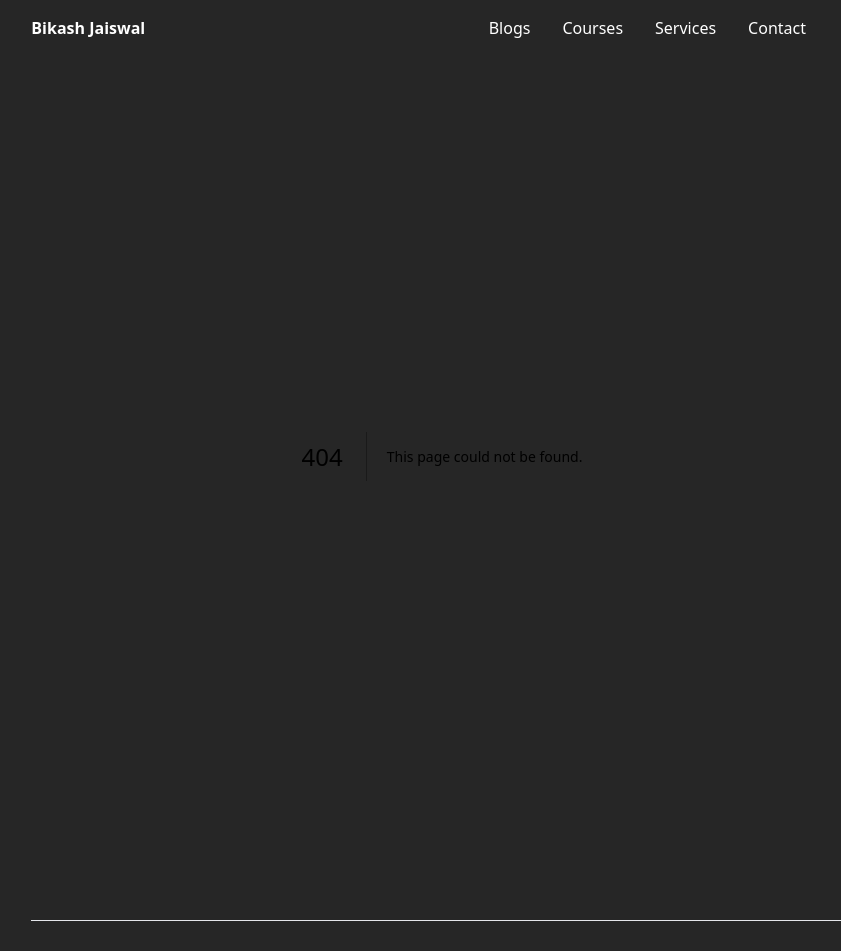
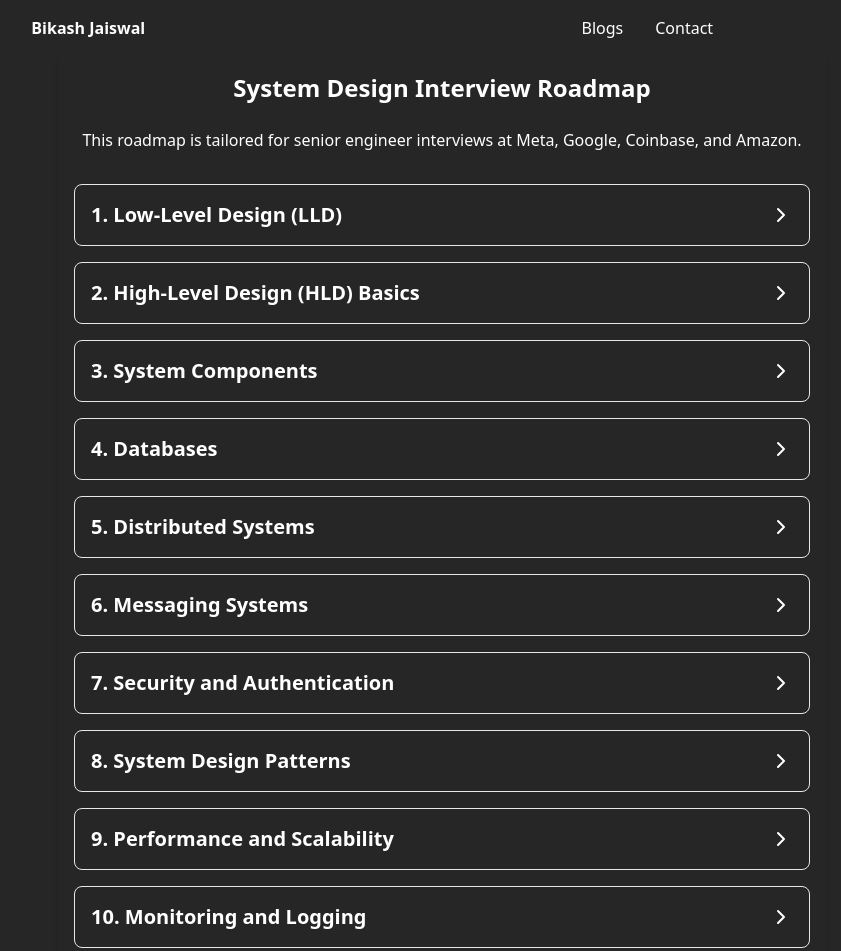
Before and after one commit to bikash-jaiswal/bikash-jaiswal.github.io, a Next.js app: page /courses/system-design in a window 1280 px wide. Before the commit this address had no page. Shown: the top 951 px of the page, without its empty margins (198-1039 px from the left). Built offline with nearby package versions, Linux system fonts and the light colour scheme.

Commit message:
commented services and course

```diff
--- a/app/Component/Header.jsx
+++ b/app/Component/Header.jsx
@@ -22,12 +22,12 @@ const Navbar = () => {
           <Link href="/blog" className="text-white">
             Blogs
           </Link>
-          <Link href="/courses" className="text-white">
+          {/* <Link href="/courses" className="text-white">
             Courses
           </Link>
           <Link href="/services" className="text-white">
             Services
-          </Link>
+          </Link> */}
           <Link href="/contacts" className="text-white">
             Contact
           </Link>
@@ -64,9 +64,9 @@ const Navbar = () => {
           <Link href="/blog" className="block py-2 text-white-800" onClick={handleToggleMenu}>
             Blogs
           </Link>
-          <Link href="/services" className="block py-2 text-white-800" onClick={handleToggleMenu}>
+          {/* <Link href="/services" className="block py-2 text-white-800" onClick={handleToggleMenu}>
             Services
-          </Link>
+          </Link> */}
           <Link href="/contacts" className="block py-2 text-white-800" onClick={handleToggleMenu}>
             Contact
           </Link>
--- a/app/Component/whoamI.jsx
+++ b/app/Component/whoamI.jsx
@@ -10,8 +10,7 @@ const IntroWithImage = () => {
       <div className="flex-1">
         <h2 className="text-2xl mb-4">Hey, I&apos;m Bikash</h2>
         <p className="text-md sm:text-sm md:text-xl">
-          Welcome to my Digital Realm. I&apos;m a Software developer, Entrepreneur,
-          author, and content creator living in Canada. And here, I share what
+          Welcome to my Digital Realm. I&apos;m a Software developer, Entrepreneur, Investor, author, and content creator living in Canada. And here, I share what
           I&apos;ve been working on recently and things I learned along the way.
         </p>
       </div>
--- a/app/courses/page.jsx
+++ b/app/courses/page.jsx
@@ -15,6 +15,15 @@ const CoursesPage = () => (
           height={500}
         />
         </Link>
+         <Link href="/courses/system-design">
+        <Image
+          src="/images/blind-75.jpg"
+          alt="System Design"
+          className="rounded-md"
+          width={500}
+          height={500}
+        />
+        </Link>
       </div>
     </div>
   </div>
--- /dev/null
+++ b/app/courses/system-design/page.jsx
@@ -0,0 +1,260 @@
+"use client"
+import React from "react";
+import { CheckSquare, Square, ChevronDown, ChevronRight } from "lucide-react";
+
+const SystemDesignRoadmap = () => {
+  const [expandSection, setExpandSection] = React.useState({});
+
+  const toggleSection = (section) => {
+    setExpandSection((prevState) => ({
+      ...prevState,
+      [section]: !prevState[section],
+    }));
+  };
+
+  const sections = [
+    {
+      title: "1. Low-Level Design (LLD)",
+      items: [
+        {
+          label: "Object-Oriented Programming",
+          subItems: [
+            "Classes, Objects, Encapsulation, Inheritance, Abstraction, Polymorphism",
+            "Operator overloading, Association, Aggregation, Composition",
+          ],
+        },
+        {
+          label: "UML Diagrams",
+          subItems: [
+            "Class Diagrams",
+            "Object Diagrams",
+            "Activity Diagrams",
+            "Sequence Diagrams",
+            "State Diagrams",
+          ],
+        },
+        {
+          label: "Design Principles",
+          subItems: [
+            "SOLID Principles",
+            "DRY and KISS Principles",
+            "GRASP Principles",
+          ],
+        },
+        {
+          label: "Design Patterns",
+          subItems: [
+            "Creational: Singleton, Factory, Abstract Factory",
+            "Structural: Adapter, Bridge, Composite, Proxy",
+            "Behavioral: Observer, Strategy, Command, Iterator, Template Method",
+          ],
+        },
+      ],
+    },
+    {
+      title: "2. High-Level Design (HLD) Basics",
+      items: [
+        { label: "Client-Server Architecture" },
+        { label: "Network Protocols (TCP/IP, HTTP/HTTPS, WebSocket)" },
+        { label: "API Design (REST, GraphQL, gRPC)" },
+        { label: "Microservices Architecture" },
+      ],
+    },
+    {
+      title: "3. System Components",
+      items: [
+        {
+          label: "Domain Name System (DNS)",
+          subItems: [
+            "Request Routing",
+            "DNS Caching",
+            "Route53 (AWS-specific)",
+          ],
+        },
+        {
+          label: "Load Balancers",
+          subItems: [
+            "Types of Load Balancers",
+            "Load Balancing Algorithms",
+            "Scaling Load Balancers",
+          ],
+        },
+        {
+          label: "Caching",
+          subItems: [
+            "Cache Types (Browser, CDN, Application, Database)",
+            "Caching Strategies",
+            "Cache Invalidation",
+            "Cache Eviction Policies",
+          ],
+        },
+        { label: "Content Delivery Networks (CDN)" },
+      ],
+    },
+    {
+      title: "4. Databases",
+      items: [
+        {
+          label: "Database Types",
+          subItems: [
+            "Relational Databases",
+            "NoSQL Databases (Document, Key-Value, Column-family, Graph)",
+            "NewSQL Databases",
+          ],
+        },
+        {
+          label: "Database Concepts",
+          subItems: [
+            "ACID Properties",
+            "CAP Theorem",
+            "Database Indexing (B-Tree, B+ Tree)",
+            "Transactions and Isolation Levels",
+          ],
+        },
+        {
+          label: "Database Scaling",
+          subItems: [
+            "Database Replication (Master-Slave, Multi-Leader, Leaderless)",
+            "Database Sharding",
+            "Consistent Hashing",
+          ],
+        },
+      ],
+    },
+    {
+      title: "5. Distributed Systems",
+      items: [
+        { label: "Consistency Models" },
+        { label: "Consensus Algorithms (Paxos, Raft)" },
+        { label: "Gossip Protocol" },
+        { label: "Leader Election" },
+        { label: "Distributed Transactions" },
+        { label: "Partition Tolerance" },
+      ],
+    },
+    {
+      title: "6. Messaging Systems",
+      items: [
+        { label: "Message Queues" },
+        { label: "Publish-Subscribe Model" },
+        { label: "Apache Kafka" },
+        { label: "RabbitMQ" },
+      ],
+    },
+    {
+      title: "7. Security and Authentication",
+      items: [
+        { label: "Encryption (Symmetric and Asymmetric)" },
+        { label: "Hashing and Salting" },
+        { label: "OAuth and OpenID Connect" },
+        { label: "JSON Web Tokens (JWT)" },
+        { label: "SSL/TLS" },
+      ],
+    },
+    {
+      title: "8. System Design Patterns",
+      items: [
+        { label: "Circuit Breaker Pattern" },
+        { label: "Bulkhead Pattern" },
+        { label: "Sidecar Pattern" },
+        { label: "CQRS (Command Query Responsibility Segregation)" },
+        { label: "Event Sourcing" },
+        { label: "Saga Pattern" },
+      ],
+    },
+    {
+      title: "9. Performance and Scalability",
+      items: [
+        { label: "Vertical Scaling" },
+        { label: "Horizontal Scaling" },
+        { label: "Performance Metrics (Latency, Throughput, Availability)" },
+        { label: "Load Testing and Stress Testing" },
+        { label: "Rate Limiting and Throttling" },
+      ],
+    },
+    {
+      title: "10. Monitoring and Logging",
+      items: [
+        { label: "Monitoring Tools and Techniques" },
+        { label: "Logging and Log Aggregation" },
+        { label: "Alerting Systems" },
+        { label: "Metrics and KPIs" },
+      ],
+    },
+    {
+      title: "11. Design and Development Methodologies",
+      items: [
+        { label: "Agile Methodologies" },
+        { label: "DevOps Practices" },
+        { label: "CI/CD Pipelines" },
+        { label: "Test-Driven Development (TDD)" },
+      ],
+    },
+    {
+      title: "12. Cloud Computing",
+      items: [
+        { label: "Cloud Service Models (IaaS, PaaS, SaaS)" },
+        { label: "Deployment Models (Public, Private, Hybrid)" },
+        { label: "Serverless Computing" },
+        { label: "Cloud Storage Solutions" },
+      ],
+    },
+    {
+      title: "13. Infrastructure as Code (IaC)",
+      items: [
+        { label: "Terraform" },
+        { label: "AWS CloudFormation" },
+        { label: "Ansible" },
+        { label: "Chef and Puppet" },
+      ],
+    },
+  ];
+
+  return (
+    <div className="max-w-3xl mx-auto p-4 bg-dark shadow-md rounded-md">
+      <h1 className="text-2xl font-bold text-center mb-6">System Design Interview Roadmap</h1>
+      <p className="text-center mb-8">
+        This roadmap is tailored for senior engineer interviews at Meta, Google, Coinbase, and Amazon.
+      </p>
+
+      {sections.map((section, index) => (
+        <div key={index} className="mb-4 border border-gray-200 rounded-lg">
+          <div
+            className="flex justify-between items-center p-4 cursor-pointer bg-dark hover:bg-gray-700"
+            onClick={() => toggleSection(section.title)}
+          >
+            <h2 className="text-xl font-semibold">{section.title}</h2>
+            {expandSection[section.title] ? <ChevronDown /> : <ChevronRight />}
+          </div>
+
+          {expandSection[section.title] && (
+            <ul className="pl-6 pt-2">
+              {section.items.map((item, itemIndex) => (
+                <li key={itemIndex} className="mb-2">
+                  <label className="flex items-center space-x-2">
+                    <input type="checkbox" className="hidden" />
+                    <CheckSquare className="text-gray-200" />
+                    <span className="text-lg">{item.label}</span>
+                  </label>
+
+                  {item.subItems && (
+                    <ul className="pl-6 mt-2 space-y-1">
+                      {item.subItems.map((subItem, subItemIndex) => (
+                        <li key={subItemIndex} className="flex items-center space-x-2">
+                          <Square className="text-gray-900" />
+                          <span>{subItem}</span>
+                        </li>
+                      ))}
+                    </ul>
+                  )}
+                </li>
+              ))}
+            </ul>
+          )}
+        </div>
+      ))}
+    </div>
+  );
+};
+
+export default SystemDesignRoadmap;
--- a/package.json
+++ b/package.json
@@ -12,7 +12,8 @@
     "fs": "^0.0.1-security",
     "gray-matter": "^4.0.3",
     "grey-matter": "^0.0.0",
-    "next": "14.0.4",
+    "lucide-react": "^0.439.0",
+    "next": "^14.2.9",
     "react": "^18",
     "react-dom": "^18",
     "react-icon": "^1.0.0",
```
Also changed, not shown: 1 other file (tests, documents, lock files or other folders).
